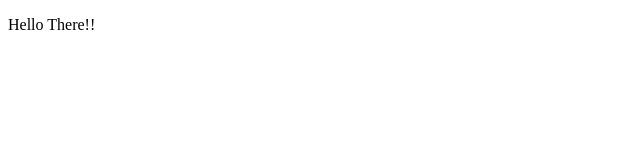
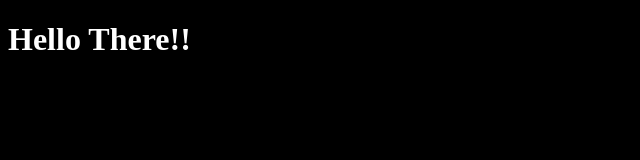
Before and after one commit to dotBlueShoes/dotBlueShoes.github.io, a plain HTML site: page html/index.html in a window 1280 px wide. Shown: the whole page, without its empty margins (0-640 px from the left). Drawn offline with Linux system fonts and the light colour scheme.

Commit message:
Test #2
Icon and style file

```diff
--- /dev/null
+++ b/css/main-style.css
@@ -0,0 +1,4 @@
+body {
+    background-color: #000000;
+    color: #FFFFFF;
+}
--- a/test/index.html
+++ b/html/index.html
@@ -2,13 +2,18 @@
 <html>
 
     <head>
+        <!-- Meta -->
         <meta name="viewport" content="width=device-width, initial-scale=1.0"/>
         <meta charset="UTF-8"/>
+        <!-- Web-bar -->
+        <link rel="icon" href="../media/icon.png"/>
         <title>Welp Thats my Website!</title>
+        <!-- Styles-->
+        <link rel="stylesheet"  href="../css/main-style.css"/>
     </head>
 
     <body>
-        <p>Hello There!!<p>
+        <h1>Hello There!!<h1>
     </body>
 
 </html>
```
Also changed, not shown: media/icon.png (added).
